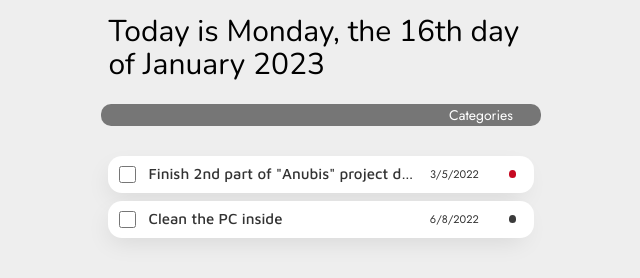
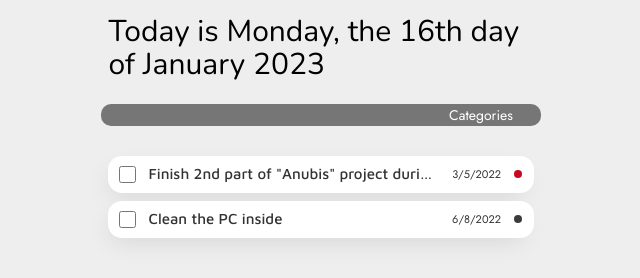
Before and after one commit to DanAlbul/to-do-app, a React (Create React App) app: page / in a window 1280 px wide. Shown: the top 278 px of the page, without its empty margins (319-959 px from the left). Built offline with nearby package versions, Linux system fonts and the light colour scheme.

Commit message:
fix: make categories absolute positioned to fix some visual bugs

```diff
--- a/src/styles/index.css
+++ b/src/styles/index.css
@@ -270,13 +270,16 @@ li {
 
 .task-category {
   padding: 3px;
-  position: relative;
+  position: absolute;
+  right: 0;
   font-family: 'Nunito';
   font-weight: 500;
   font-size: 0;
   border-radius: 100%;
   width: 8px;
   height: 8px;
+  min-width: fit-content;
+  max-width: 85px;
   margin: 0 1rem;
   transition: all 250ms ease-in-out;
 }
@@ -286,15 +289,15 @@ li {
   position: relative;
   text-align: center;
   color: transparent;
-  /*  visibility: hidden; */
+  visibility: hidden;
   border-radius: 5px;
-  transition-duration: 250ms;
+  transition-duration: 100ms;
   transition-property: all;
 }
 
 .task-category:hover {
   border-radius: 15px;
-  width: 100px;
+  width: 90px;
   height: 15px;
   text-align: center;
 }
@@ -319,7 +322,7 @@ li {
 .date-of-creation {
   font-size: 11px;
   color: #333;
-  margin-right: 1rem;
+  margin-right: 2rem;
   margin-left: 1rem;
 }
 
@@ -516,3 +519,10 @@ input[type='color']:active
 .filter-item input[type='checkbox'] {
   visibility: hidden;
 }
+
+/* .category-wrapper {
+  display: inline;
+  position: absolute;
+  padding: 10px;
+}
+ */
```
